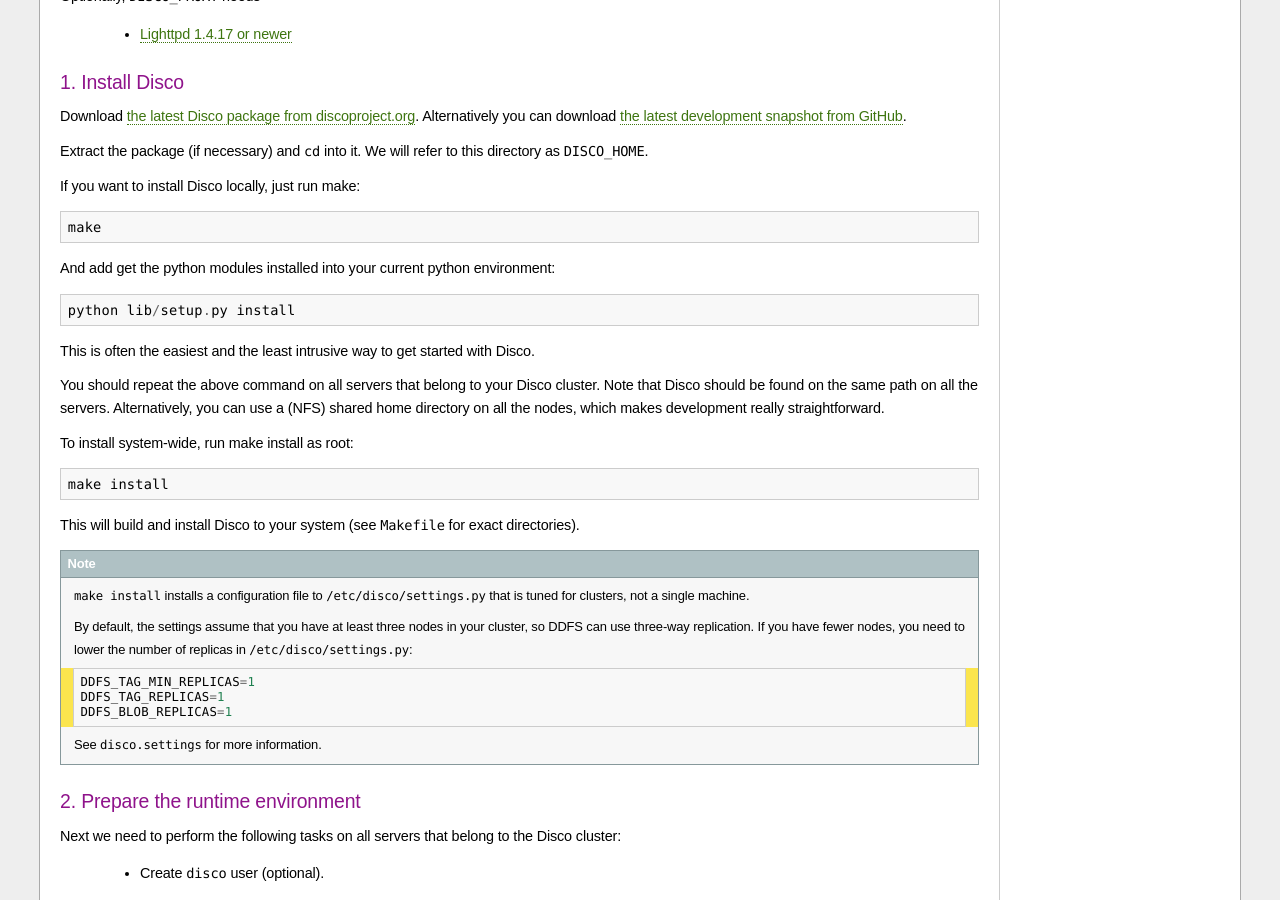
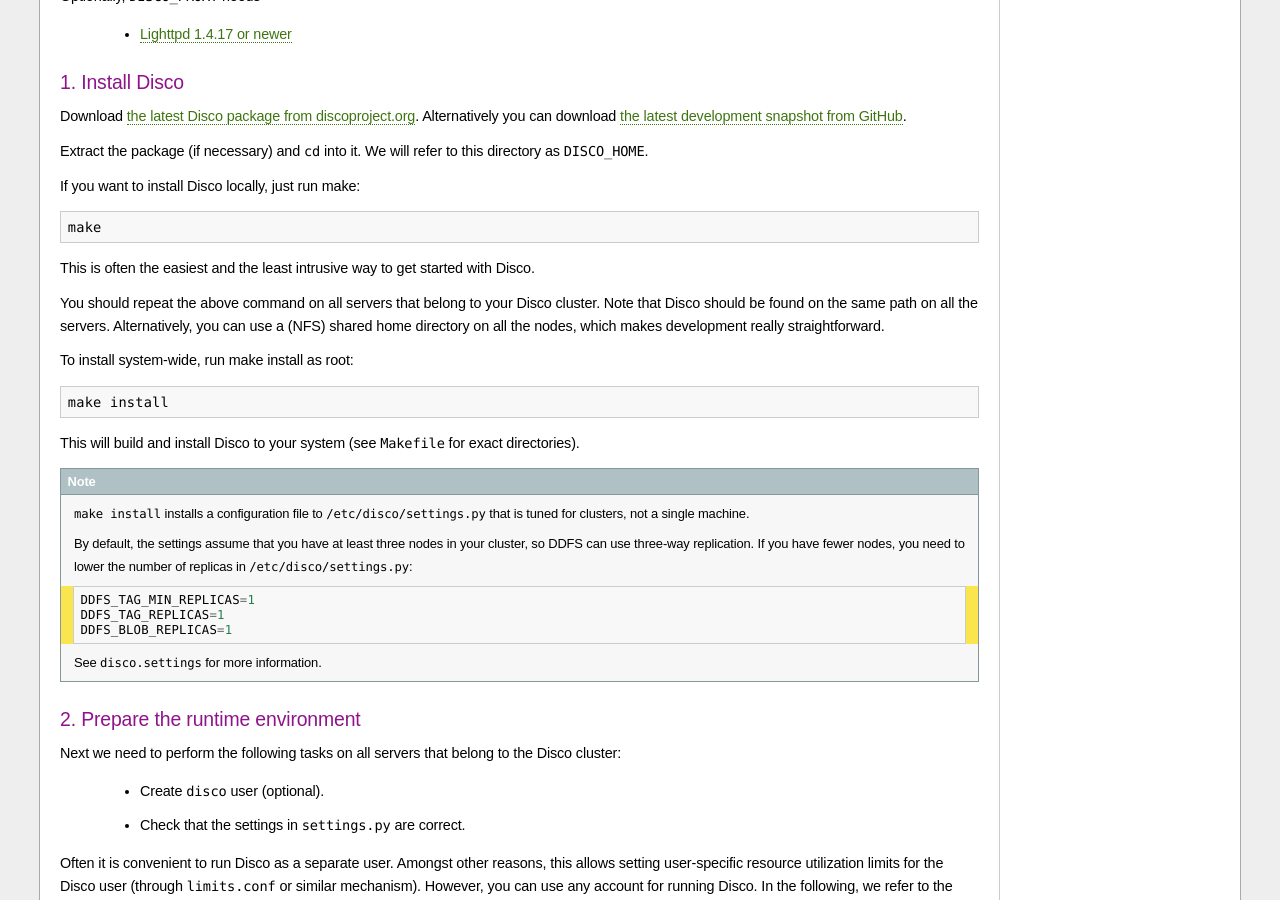
Before and after one commit to discoproject/disco, a Sphinx documentation site: the page built from doc/start/install.rst, in a window 1280 px wide and 900 px high, scrolled down 831 px. Built offline with Sphinx 7.4.7, drawn with Linux system fonts in a browser that asks for light colours.

Commit message:
minor changes to Travis Cline's doc patches

```diff
--- a/doc/start/install.rst
+++ b/doc/start/install.rst
@@ -62,10 +62,6 @@
 If you want to install Disco locally, just run make::
 
         make
-
-And add get the python modules installed into your current python environment::
-
-        python lib/setup.py install
 
 This is often the easiest and the least intrusive way to get started with Disco.
 
```
Also changed, not shown: other parts of doc/start/install.rst (+1 -0 lines).
